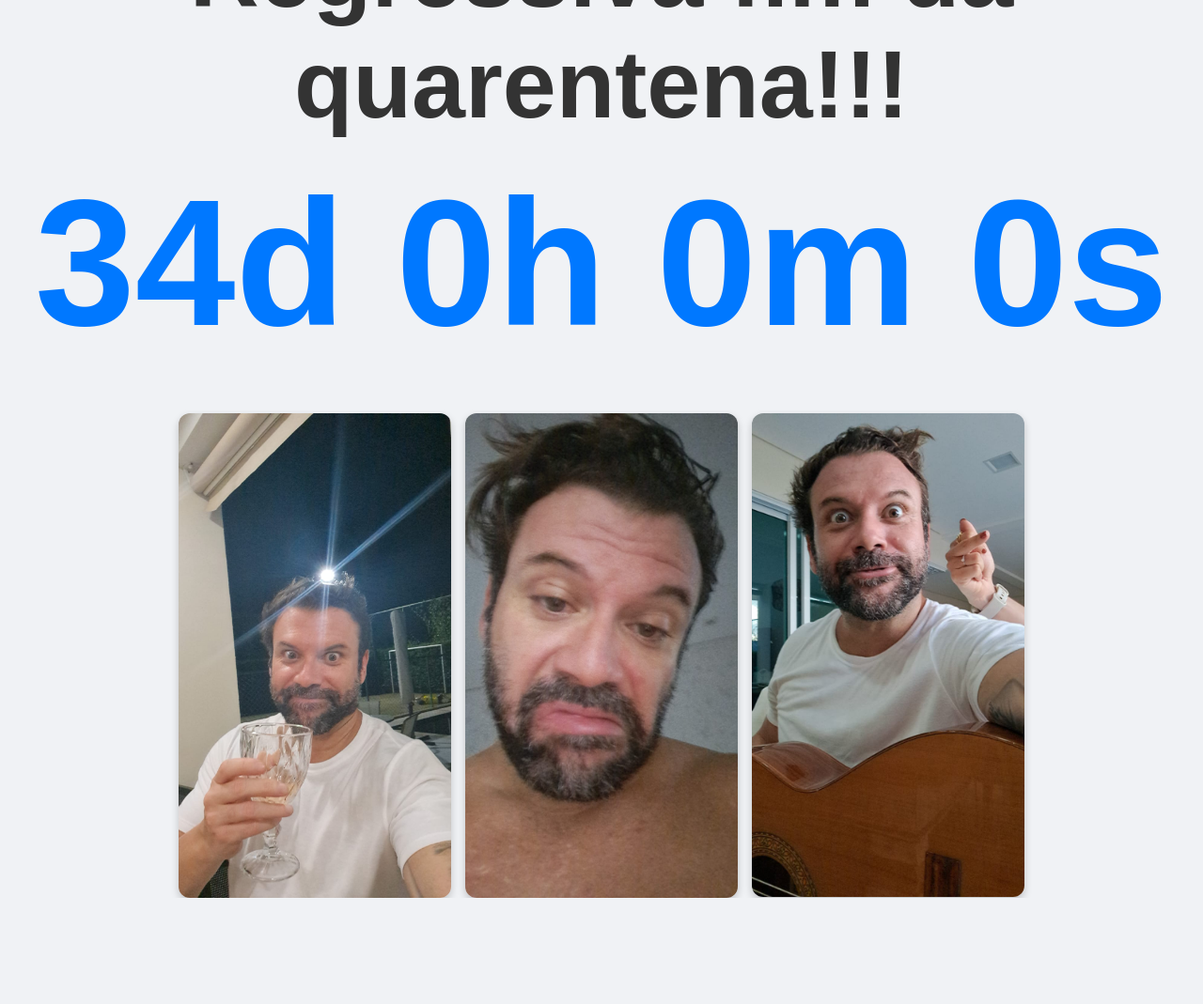
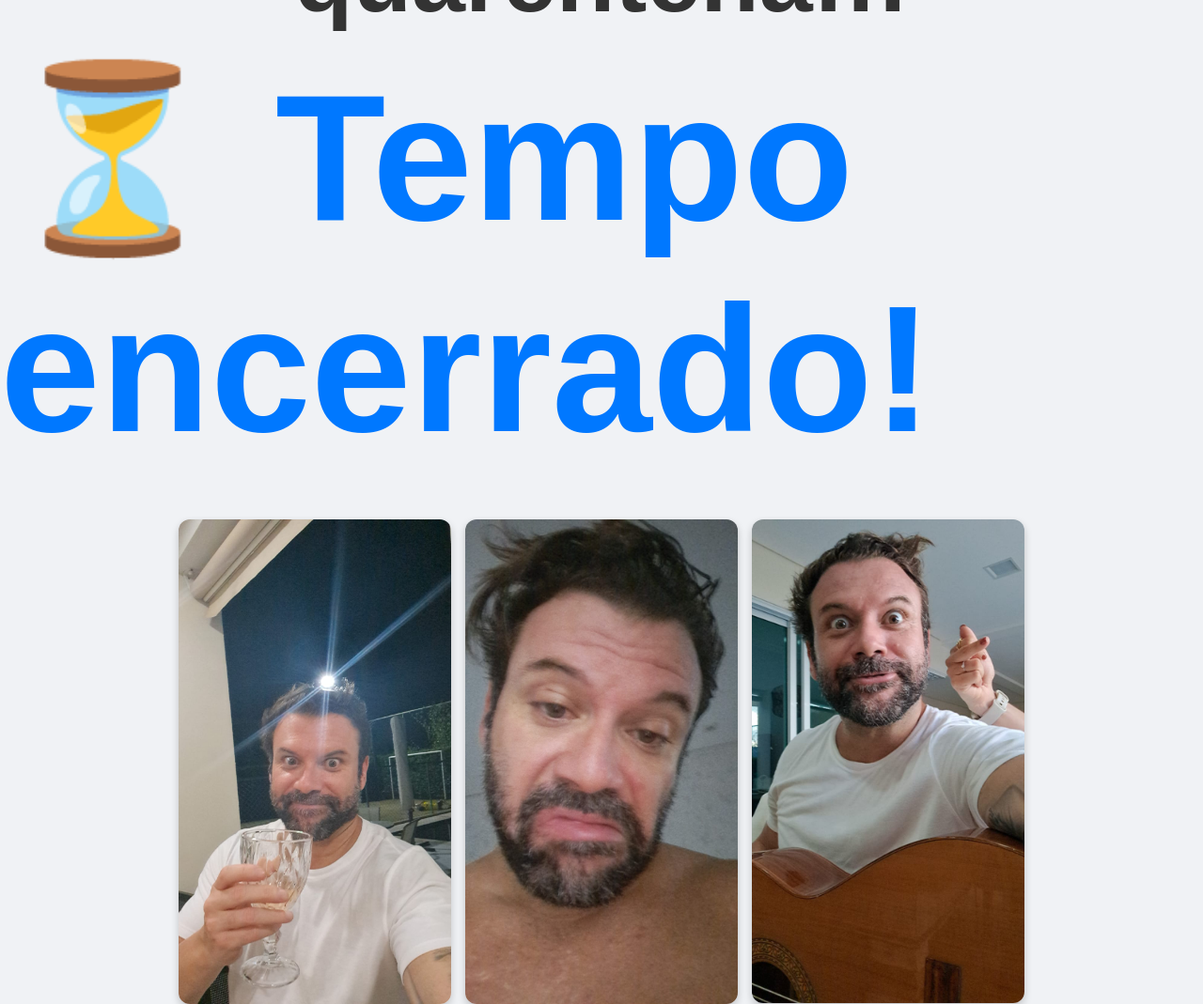
Before and after one commit to pedrorsantos01/github.io, a plain HTML site: page index.html in a window 1280 px wide. Shown: the whole page at 94% size. Before the commit the page ends 956 px from the top, so only its background shows below. Drawn offline with Linux system fonts and the light colour scheme.

Commit message:
Update index.html

```diff
--- a/index.html
+++ b/index.html
@@ -62,7 +62,7 @@
         function atualizarContador() {
             const agora = new Date();
             const dataAlvo = new Date(agora); // Clonando a data atual
-            dataAlvo.setDate(agora.getDate() + 34); // Adicionando 34 dias à data atual
+            dataAlvo.setDate(agora.getDate() - 34); // Adicionando 34 dias à data atual
 
             const diferenca = dataAlvo - agora; // Diferença de tempo entre agora e a data alvo
 
```
